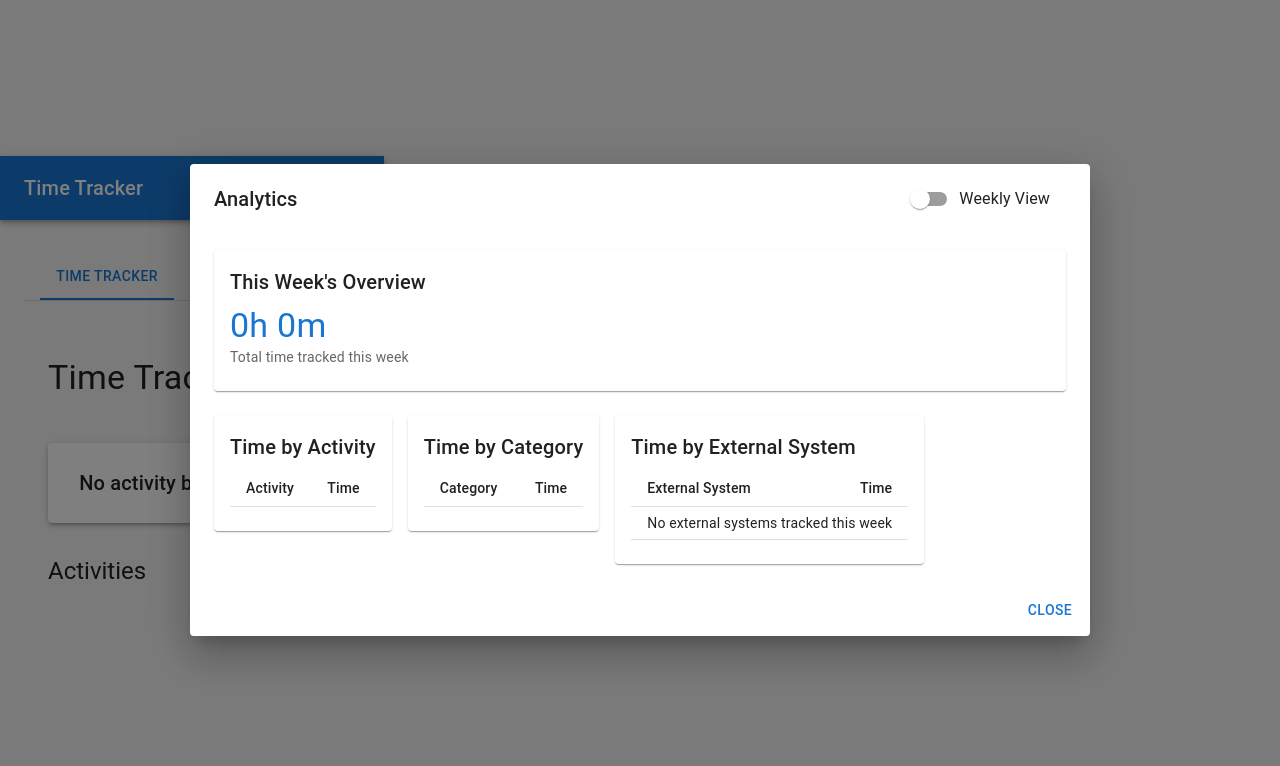
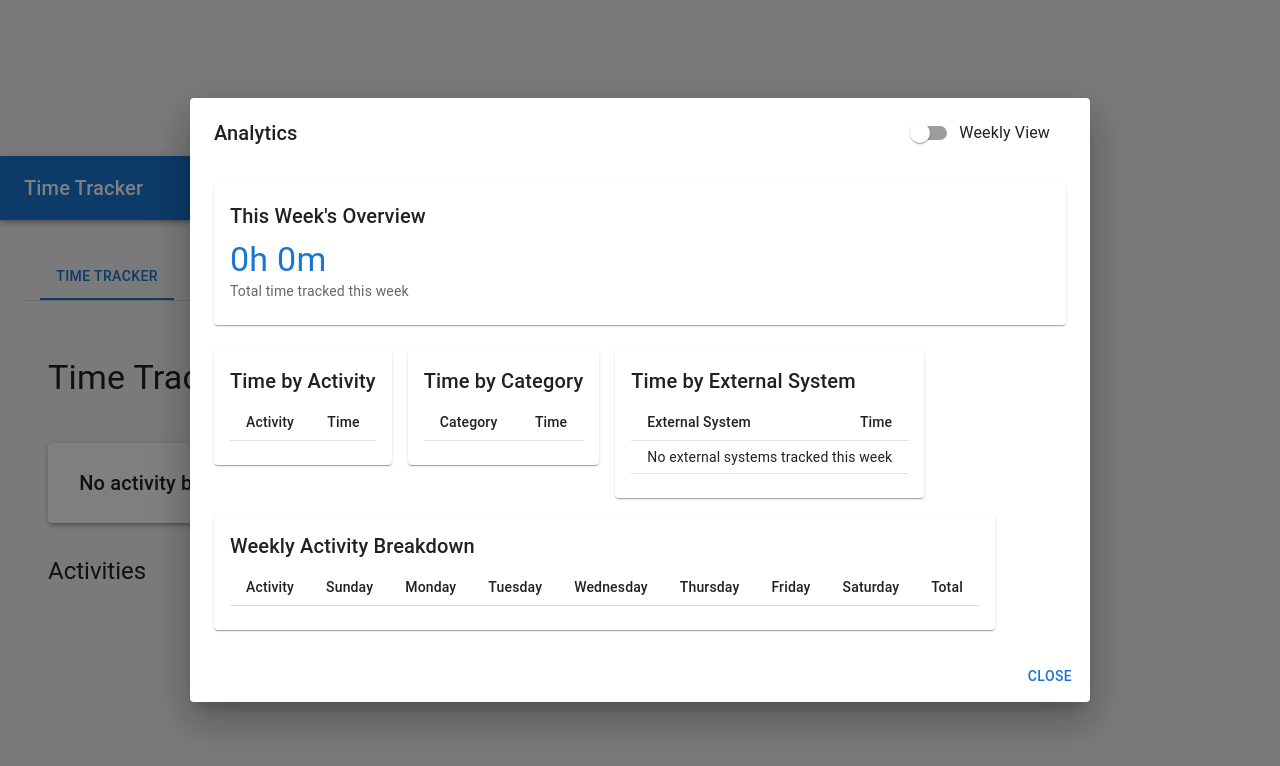
Before and after one commit to sweetnordic/timetracker, a React (Vite) app: page / in a window 1280 px wide. Both pictures are taken after a click on the button 267 px from the left and 384 px from the top of the page. Shown: the top 766 px of the page. Built offline with nearby package versions, Linux system fonts and the light colour scheme.

Commit message:
Add daily breakdown feature to TimeTracker component: implement a new data structure for daily activity tracking, update statistics calculations to include daily durations, and enhance UI with a weekly activity breakdown table displaying total durations per day of the week.

```diff
--- a/src/components/TimeTracker.tsx
+++ b/src/components/TimeTracker.tsx
@@ -99,6 +99,11 @@ interface WeeklyStats {
   byActivity: { [key: string]: number };
   byCategory: { [key: string]: number };
   byExternalSystem: { [key: string]: number };
+  dailyBreakdown: {
+    [key: string]: { // activity name
+      [key: string]: number // day of week -> duration
+    }
+  };
 }
 
 export const TimeTracker: React.FC = () => {
@@ -155,7 +160,8 @@ export const TimeTracker: React.FC = () => {
     totalTime: 0,
     byActivity: {},
     byCategory: {},
-    byExternalSystem: {}
+    byExternalSystem: {},
+    dailyBreakdown: {}
   });
 
   useEffect(() => {
@@ -740,8 +746,11 @@ export const TimeTracker: React.FC = () => {
       totalTime: 0,
       byActivity: {},
       byCategory: {},
-      byExternalSystem: {}
+      byExternalSystem: {},
+      dailyBreakdown: {}
     };
+
+    const daysOfWeek = ['Sunday', 'Monday', 'Tuesday', 'Wednesday', 'Thursday', 'Friday', 'Saturday'];
 
     for (const entry of filteredEntries) {
       if (entry.duration) {
@@ -749,11 +758,21 @@ export const TimeTracker: React.FC = () => {
 
         const activity = activities.find(a => a.id === entry.activity_id);
         if (activity) {
+          // Update activity totals
           stats.byActivity[activity.name] = (stats.byActivity[activity.name] || 0) + entry.duration;
           stats.byCategory[activity.category] = (stats.byCategory[activity.category] || 0) + entry.duration;
           if (activity.external_system) {
             stats.byExternalSystem[activity.external_system] = (stats.byExternalSystem[activity.external_system] || 0) + entry.duration;
           }
+
+          // Update daily breakdown
+          const entryDate = new Date(entry.start_time);
+          const dayOfWeek = daysOfWeek[entryDate.getDay()];
+
+          if (!stats.dailyBreakdown[activity.name]) {
+            stats.dailyBreakdown[activity.name] = {};
+          }
+          stats.dailyBreakdown[activity.name][dayOfWeek] = (stats.dailyBreakdown[activity.name][dayOfWeek] || 0) + entry.duration;
         }
       }
     }
@@ -1565,6 +1584,46 @@ export const TimeTracker: React.FC = () => {
                     </CardContent>
                   </Card>
                 </Grid>
+
+                <Grid item xs={12}>
+                  <Card>
+                    <CardContent>
+                      <Typography variant="h6" gutterBottom>
+                        Weekly Activity Breakdown
+                      </Typography>
+                      <TableContainer>
+                        <Table size="small">
+                          <TableHead>
+                            <TableRow>
+                              <TableCell>Activity</TableCell>
+                              {['Sunday', 'Monday', 'Tuesday', 'Wednesday', 'Thursday', 'Friday', 'Saturday'].map(day => (
+                                <TableCell key={day} align="right">{day}</TableCell>
+                              ))}
+                              <TableCell align="right">Total</TableCell>
+                            </TableRow>
+                          </TableHead>
+                          <TableBody>
+                            {Object.entries(weeklyStats.byActivity)
+                              .sort(([, a], [, b]) => b - a)
+                              .map(([activity, totalDuration]) => (
+                                <TableRow key={activity}>
+                                  <TableCell>{activity}</TableCell>
+                                  {['Sunday', 'Monday', 'Tuesday', 'Wednesday', 'Thursday', 'Friday', 'Saturday'].map(day => (
+                                    <TableCell key={day} align="right">
+                                      {weeklyStats.dailyBreakdown[activity]?.[day]
+                                        ? formatDuration(weeklyStats.dailyBreakdown[activity][day])
+                                        : '-'}
+                                    </TableCell>
+                                  ))}
+                                  <TableCell align="right">{formatDuration(totalDuration)}</TableCell>
+                                </TableRow>
+                              ))}
+                          </TableBody>
+                        </Table>
+                      </TableContainer>
+                    </CardContent>
+                  </Card>
+                </Grid>
               </Grid>
             </Stack>
           </DialogContent>
```
